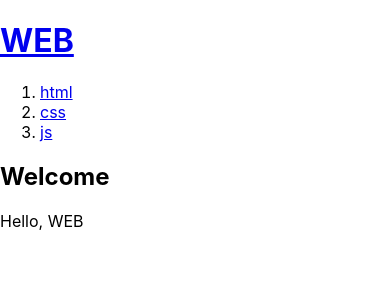
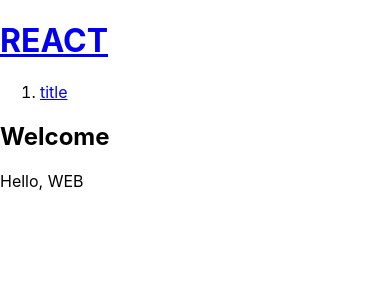
Before and after one commit to yurmthegerm/todo, a React (Create React App) app: page / in a window 390 px wide. Shown: the top 300 px of the page. Built offline with nearby package versions, Linux system fonts and the light colour scheme.

Commit message:
added props for responsive input display

```diff
--- a/src/App.js
+++ b/src/App.js
@@ -1,35 +1,41 @@
 import logo from './logo.svg';
 import './App.css';
 
-function Header() {
+function Header(props) {
   return <header>
-    <h1><a href='/'>WEB</a></h1>
+    <h1><a href='/'>{props.title}</a></h1>
   </header>
 }
 
-function Nav() {
+function Nav(props) {
+  const lst = []
+  for (let i=0; i<props.topics.length; i++){
+    let t = props.topics[i];
+    lst.push(<li key={t.id}><a href={'/read/'+t.id}>{t.title}</a></li>)
+  }
   return <nav>
     <ol>
-      <li><a href='/read/1'>html</a></li>
-      <li><a href='/read/2'>css</a></li>
-      <li><a href='/read/3'>js</a></li>
+      {lst}
     </ol>
   </nav>
 }
 
-function Article() {
+function Article(props) {
   return <article>
-    <h2>Welcome</h2>
-    Hello, WEB
+    <h2>{props.title}</h2>
+    {props.body}
   </article>
 }
 
 function App() {
+  const topics = [
+    {id:1, title:'title', body:'body ...'}
+  ]
   return (
     <div>
-      <Header></Header>
-      <Nav></Nav>
-      <Article></Article>
+      <Header title='REACT'></Header>
+      <Nav topics={topics}></Nav>
+      <Article title='Welcome' body='Hello, WEB'></Article>
     </div>
   );
 }
```
